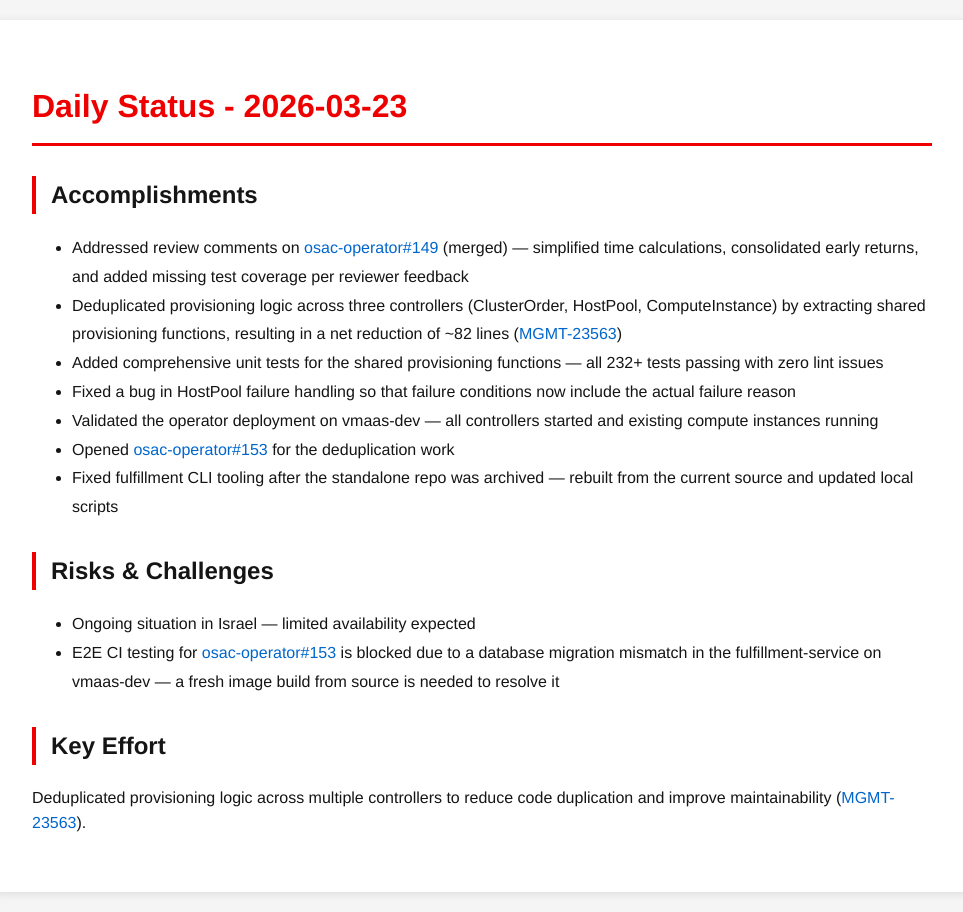
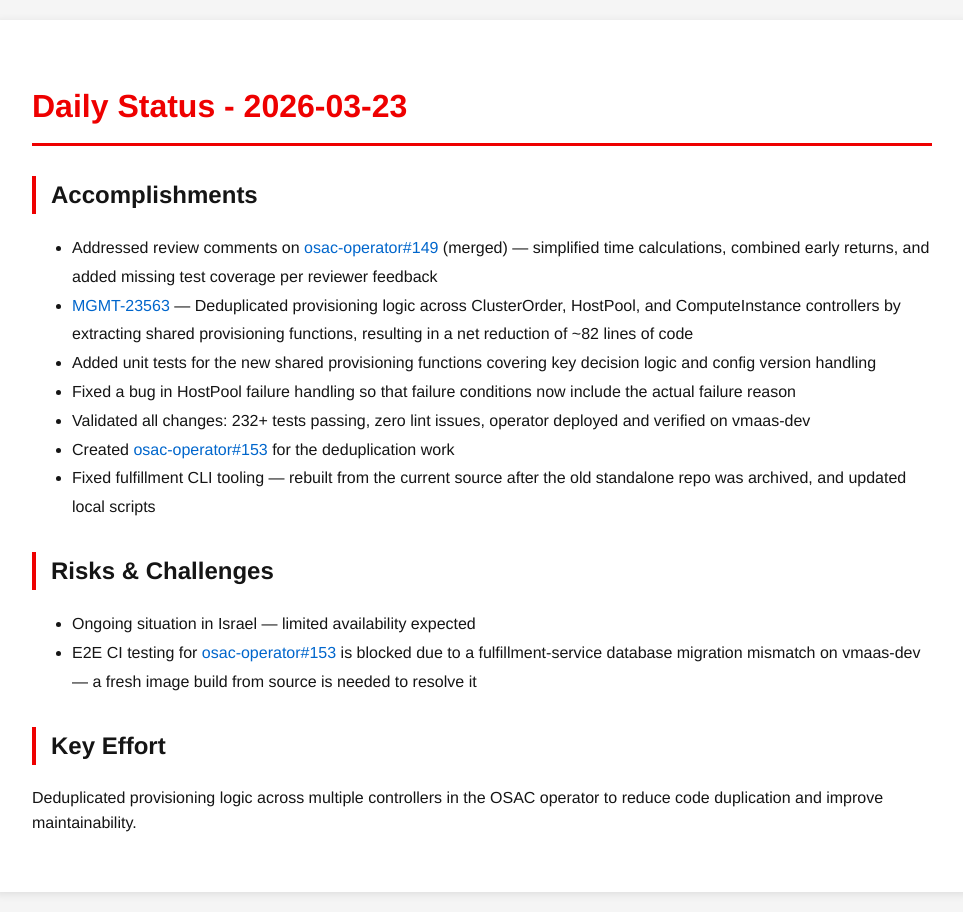
Before and after one commit to tzvatot/daily-status, a Jekyll site: the page built from 2026-03-23.md, in a window 1280 px wide. Shown: the whole page, without its empty margins (158-1121 px from the left). Built offline with Jekyll 4.4.1, drawn with Linux system fonts in a browser that asks for light colours.

Commit message:
Daily status update - 2026-03-23

```diff
--- a/2026-03-23.md
+++ b/2026-03-23.md
@@ -7,17 +7,17 @@ date: 2026-03-23
 # Daily Status - 2026-03-23
 
 ## Accomplishments
-- Addressed review comments on [osac-operator#149](https://github.com/osac-project/osac-operator/pull/149) (merged) — simplified time calculations, consolidated early returns, and added missing test coverage per reviewer feedback
-- Deduplicated provisioning logic across three controllers (ClusterOrder, HostPool, ComputeInstance) by extracting shared provisioning functions, resulting in a net reduction of ~82 lines ([MGMT-23563](https://issues.redhat.com/browse/MGMT-23563))
-- Added comprehensive unit tests for the shared provisioning functions — all 232+ tests passing with zero lint issues
+- Addressed review comments on [osac-operator#149](https://github.com/osac-project/osac-operator/pull/149) (merged) — simplified time calculations, combined early returns, and added missing test coverage per reviewer feedback
+- [MGMT-23563](https://issues.redhat.com/browse/MGMT-23563) — Deduplicated provisioning logic across ClusterOrder, HostPool, and ComputeInstance controllers by extracting shared provisioning functions, resulting in a net reduction of ~82 lines of code
+- Added unit tests for the new shared provisioning functions covering key decision logic and config version handling
 - Fixed a bug in HostPool failure handling so that failure conditions now include the actual failure reason
-- Validated the operator deployment on vmaas-dev — all controllers started and existing compute instances running
-- Opened [osac-operator#153](https://github.com/osac-project/osac-operator/pull/153) for the deduplication work
-- Fixed fulfillment CLI tooling after the standalone repo was archived — rebuilt from the current source and updated local scripts
+- Validated all changes: 232+ tests passing, zero lint issues, operator deployed and verified on vmaas-dev
+- Created [osac-operator#153](https://github.com/osac-project/osac-operator/pull/153) for the deduplication work
+- Fixed fulfillment CLI tooling — rebuilt from the current source after the old standalone repo was archived, and updated local scripts
 
 ## Risks & Challenges
 - Ongoing situation in Israel — limited availability expected
-- E2E CI testing for [osac-operator#153](https://github.com/osac-project/osac-operator/pull/153) is blocked due to a database migration mismatch in the fulfillment-service on vmaas-dev — a fresh image build from source is needed to resolve it
+- E2E CI testing for [osac-operator#153](https://github.com/osac-project/osac-operator/pull/153) is blocked due to a fulfillment-service database migration mismatch on vmaas-dev — a fresh image build from source is needed to resolve it
 
 ## Key Effort
-Deduplicated provisioning logic across multiple controllers to reduce code duplication and improve maintainability ([MGMT-23563](https://issues.redhat.com/browse/MGMT-23563)).
+Deduplicated provisioning logic across multiple controllers in the OSAC operator to reduce code duplication and improve maintainability.
```
